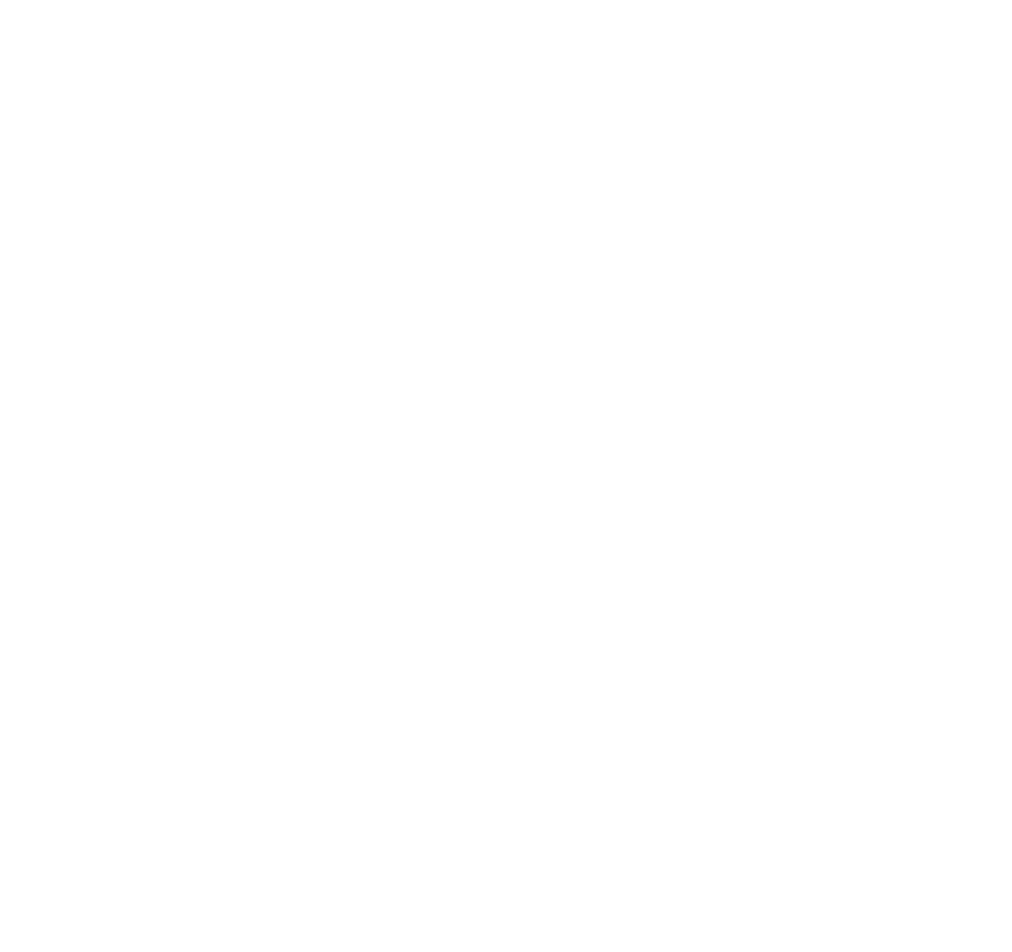
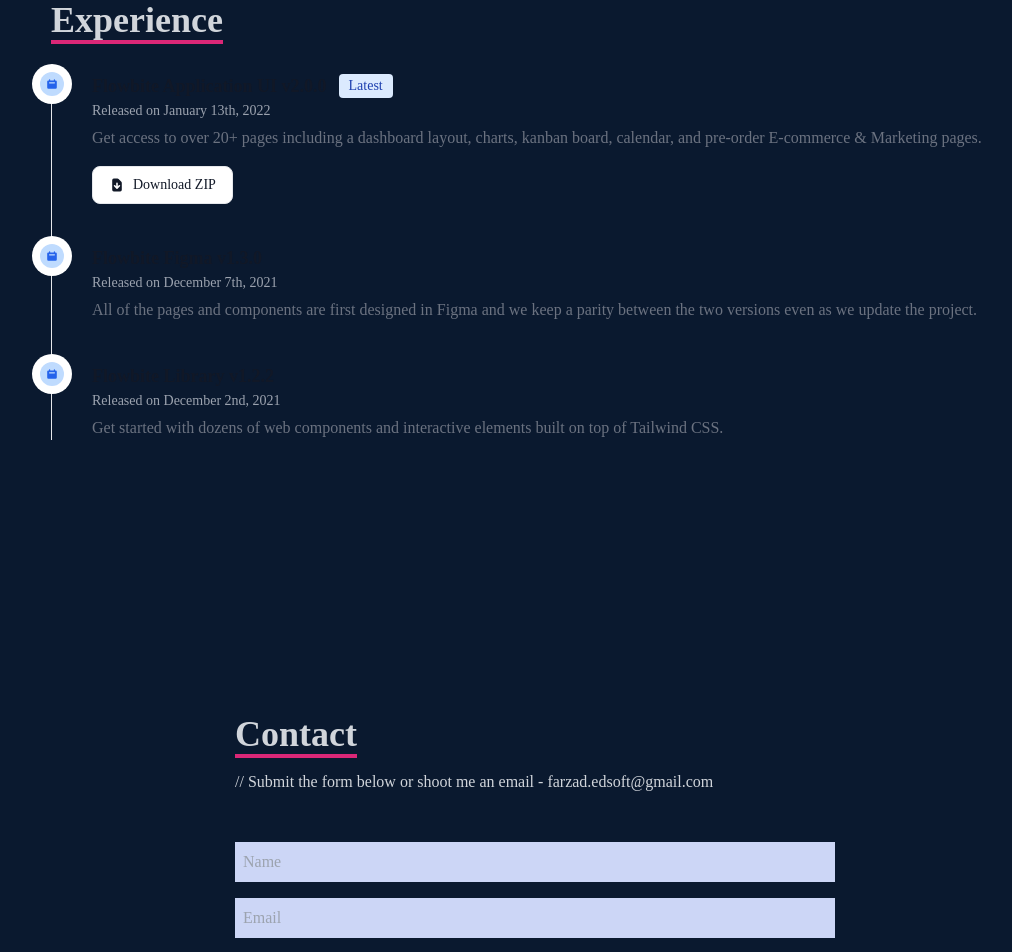
Before and after one commit to rabbani009/react-tailwind-portfolio, a React (Create React App) app: page / in a window 1280 px wide. Shown: the part 2900-3852 px from the top of the page, without its empty margins (105-1117 px from the left). Before the commit the page ends 2720 px from the top, so only its background shows below. Built offline with nearby package versions, Linux system fonts and the light colour scheme.

Commit message:
work-timeline added

```diff
--- a/src/App.js
+++ b/src/App.js
@@ -3,6 +3,8 @@ import Home from "./components/Home";
 import About from "./components/About";
 import Skill from "./components/Skill";
 import Work from "./components/Work";
+import Contact from "./components/Contact";
+import Experience from "./components/Experience";
 
 
 function App() {
@@ -14,6 +16,8 @@ function App() {
       <About />
       <Skill />
       <Work />
+      <Experience />
+      <Contact />
 
 
 
--- /dev/null
+++ b/src/components/Contact.jsx
@@ -0,0 +1,20 @@
+import React from 'react'
+
+const Contact = () => {
+  return (
+    <div name='contact' className='w-full h-screen bg-[#0a192f] flex justify-center items-center p-4'>
+        <form method='POST' action="https://getform.io/f/f24e9d62-fa95-45ef-9194-4ac5b7d22970" className='flex flex-col max-w-[600px] w-full'>
+            <div className='pb-8'>
+                <p className='text-4xl font-bold inline border-b-4 border-pink-600 text-gray-300'>Contact</p>
+                <p className='text-gray-300 py-4'>// Submit the form below or shoot me an email - farzad.edsoft@gmail.com</p>
+            </div>
+            <input className='bg-[#ccd6f6] p-2' type="text" placeholder='Name' name='name' />
+            <input className='my-4 p-2 bg-[#ccd6f6]' type="email" placeholder='Email' name='email' />
+            <textarea className='bg-[#ccd6f6] p-2' name="message" rows="10" placeholder='Message'></textarea>
+            <button className='text-white border-2 hover:bg-pink-600 hover:border-pink-600 px-4 py-3 my-8 mx-auto flex items-center'>Let's Talk</button>
+        </form>
+    </div>
+  )
+}
+
+export default Contact
--- /dev/null
+++ b/src/components/Experience.jsx
@@ -0,0 +1,49 @@
+import React from 'react'
+
+const Experience = () => {
+  return (
+ <div name='experience' className='w-full md:h-screen text-gray-300 bg-[#0a192f]'>
+
+<div className='max-w-[1000px] mx-auto p-4 flex flex-col justify-center w-full h-full'>
+        <div className='pb-8'>
+          <p className='text-4xl font-bold inline border-b-4 text-gray-300 border-pink-600'>
+          Experience
+          </p>
+
+        </div>
+                <ol class="relative border-l border-gray-200 dark:border-gray-700">
+                    <li class="mb-10 ml-6">
+                        <span class="flex absolute -left-3 justify-center items-center w-6 h-6 bg-blue-200 rounded-full ring-8 ring-white dark:ring-gray-900 dark:bg-blue-900">
+                            <svg aria-hidden="true" class="w-3 h-3 text-blue-600 dark:text-blue-400" fill="currentColor" viewBox="0 0 20 20" xmlns="http://www.w3.org/2000/svg"><path fill-rule="evenodd" d="M6 2a1 1 0 00-1 1v1H4a2 2 0 00-2 2v10a2 2 0 002 2h12a2 2 0 002-2V6a2 2 0 00-2-2h-1V3a1 1 0 10-2 0v1H7V3a1 1 0 00-1-1zm0 5a1 1 0 000 2h8a1 1 0 100-2H6z" clip-rule="evenodd"></path></svg>
+                        </span>
+                        <h3 class="flex items-center mb-1 text-lg font-semibold text-gray-900 dark:text-white">Flowbite Application UI v2.0.0 <span class="bg-blue-100 text-blue-800 text-sm font-medium mr-2 px-2.5 py-0.5 rounded dark:bg-blue-200 dark:text-blue-800 ml-3">Latest</span></h3>
+                        <time class="block mb-2 text-sm font-normal leading-none text-gray-400 dark:text-gray-500">Released on January 13th, 2022</time>
+                        <p class="mb-4 text-base font-normal text-gray-500 dark:text-gray-400">Get access to over 20+ pages including a dashboard layout, charts, kanban board, calendar, and pre-order E-commerce &amp; Marketing pages.</p>
+                        <a href="#" class="inline-flex items-center py-2 px-4 text-sm font-medium text-gray-900 bg-white rounded-lg border border-gray-200 hover:bg-gray-100 hover:text-blue-700 focus:z-10 focus:ring-4 focus:outline-none focus:ring-gray-200 focus:text-blue-700 dark:bg-gray-800 dark:text-gray-400 dark:border-gray-600 dark:hover:text-white dark:hover:bg-gray-700 dark:focus:ring-gray-700"><svg class="mr-2 w-4 h-4" fill="currentColor" viewBox="0 0 20 20" xmlns="http://www.w3.org/2000/svg"><path fill-rule="evenodd" d="M6 2a2 2 0 00-2 2v12a2 2 0 002 2h8a2 2 0 002-2V7.414A2 2 0 0015.414 6L12 2.586A2 2 0 0010.586 2H6zm5 6a1 1 0 10-2 0v3.586l-1.293-1.293a1 1 0 10-1.414 1.414l3 3a1 1 0 001.414 0l3-3a1 1 0 00-1.414-1.414L11 11.586V8z" clip-rule="evenodd"></path></svg> Download ZIP</a>
+                    </li>
+                    <li class="mb-10 ml-6">
+                        <span class="flex absolute -left-3 justify-center items-center w-6 h-6 bg-blue-200 rounded-full ring-8 ring-white dark:ring-gray-900 dark:bg-blue-900">
+                            <svg aria-hidden="true" class="w-3 h-3 text-blue-600 dark:text-blue-400" fill="currentColor" viewBox="0 0 20 20" xmlns="http://www.w3.org/2000/svg"><path fill-rule="evenodd" d="M6 2a1 1 0 00-1 1v1H4a2 2 0 00-2 2v10a2 2 0 002 2h12a2 2 0 002-2V6a2 2 0 00-2-2h-1V3a1 1 0 10-2 0v1H7V3a1 1 0 00-1-1zm0 5a1 1 0 000 2h8a1 1 0 100-2H6z" clip-rule="evenodd"></path></svg>
+                        </span>
+                        <h3 class="mb-1 text-lg font-semibold text-gray-900 dark:text-white">Flowbite Figma v1.3.0</h3>
+                        <time class="block mb-2 text-sm font-normal leading-none text-gray-400 dark:text-gray-500">Released on December 7th, 2021</time>
+                        <p class="text-base font-normal text-gray-500 dark:text-gray-400">All of the pages and components are first designed in Figma and we keep a parity between the two versions even as we update the project.</p>
+                    </li>
+                    <li class="ml-6">
+                        <span class="flex absolute -left-3 justify-center items-center w-6 h-6 bg-blue-200 rounded-full ring-8 ring-white dark:ring-gray-900 dark:bg-blue-900">
+                            <svg aria-hidden="true" class="w-3 h-3 text-blue-600 dark:text-blue-400" fill="currentColor" viewBox="0 0 20 20" xmlns="http://www.w3.org/2000/svg"><path fill-rule="evenodd" d="M6 2a1 1 0 00-1 1v1H4a2 2 0 00-2 2v10a2 2 0 002 2h12a2 2 0 002-2V6a2 2 0 00-2-2h-1V3a1 1 0 10-2 0v1H7V3a1 1 0 00-1-1zm0 5a1 1 0 000 2h8a1 1 0 100-2H6z" clip-rule="evenodd"></path></svg>
+                        </span>
+                        <h3 class="mb-1 text-lg font-semibold text-gray-900 dark:text-white">Flowbite Library v1.2.2</h3>
+                        <time class="block mb-2 text-sm font-normal leading-none text-gray-400 dark:text-gray-500">Released on December 2nd, 2021</time>
+                        <p class="text-base font-normal text-gray-500 dark:text-gray-400">Get started with dozens of web components and interactive elements built on top of Tailwind CSS.</p>
+                    </li>
+                </ol>
+    </div>
+
+</div>
+
+
+  )
+}
+
+export default Experience
--- a/src/data/data.js
+++ b/src/data/data.js
@@ -4,7 +4,7 @@ import RealEst from '../assets/projects/realestate.jpg'
 export const data=[
     {
         id:1,
-        name:"React JS Application",
+        name:"Management information system",
         image:WorkIm,
         github:"",
         live:"",
```
